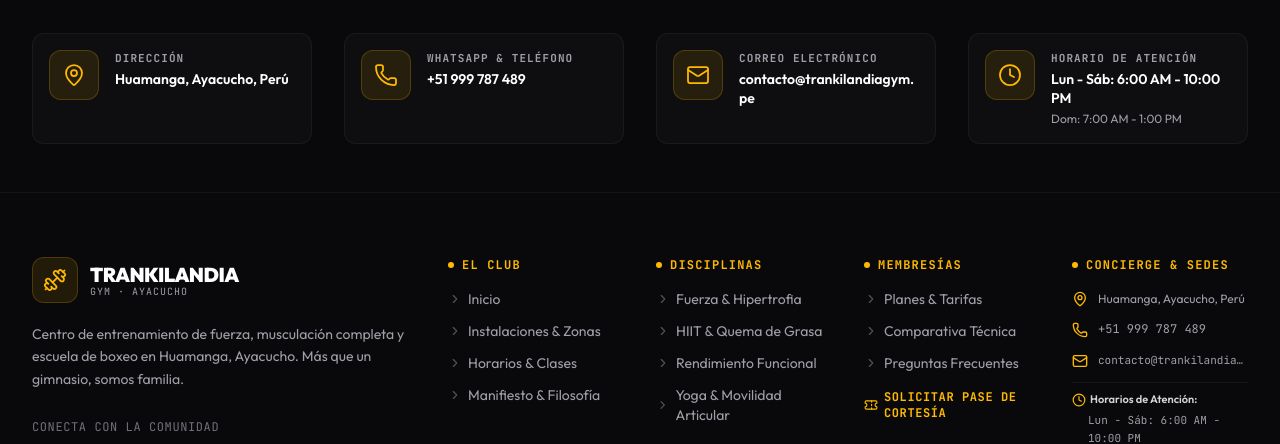
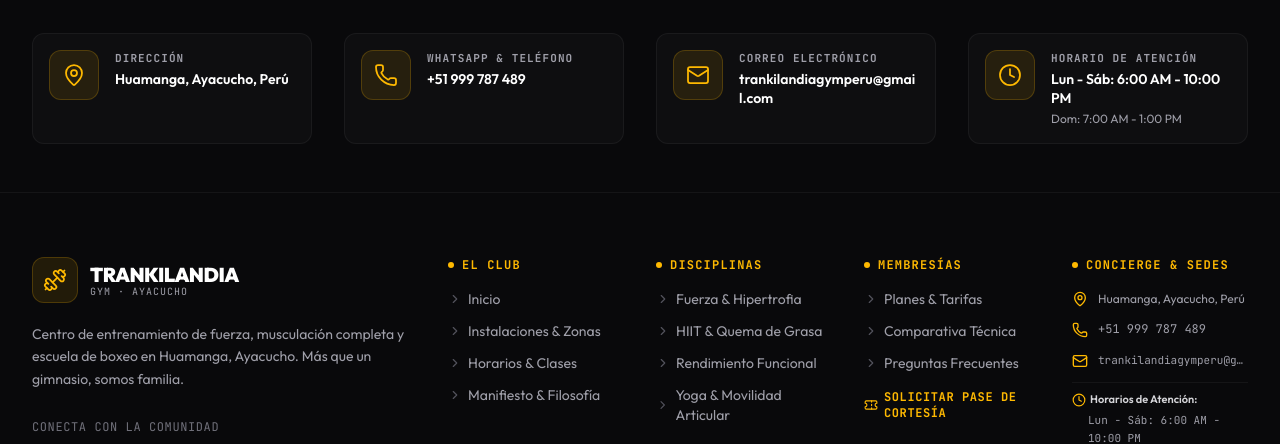
Before and after one commit to Trankilandia-web/trankilandiaweb, a React (Vite) app: page / in a window 1280 px wide. Shown: the part 4662-5106 px from the top of the page. Built offline with nearby package versions, Linux system fonts and the light colour scheme; no server answers.

Commit message:
feat(contact): update official gym email to trankilandiagymperu@gmail.com in contact data and Schema.org metadata

```diff
--- a/index.html
+++ b/index.html
@@ -36,6 +36,7 @@
       "slogan": "Más que un gimnasio, somos familia",
       "description": "Gimnasio de musculación, peso libre y escuela de boxeo en Huamanga, Ayacucho.",
       "telephone": "+51999787489",
+      "email": "trankilandiagymperu@gmail.com",
       "priceRange": "S/. 75 - S/. 140",
       "address": {
         "@type": "PostalAddress",
--- a/src/data/gymData.ts
+++ b/src/data/gymData.ts
@@ -105,7 +105,7 @@
   address: 'Huamanga, Ayacucho, Perú',
   phone: '+51999787489',
   phoneDisplay: '+51 999 787 489',
-  email: 'contacto@trankilandiagym.pe',
+  email: 'trankilandiagymperu@gmail.com',
   hours: {
     weekday: 'Lun - Sáb: 6:00 AM - 10:00 PM',
     sunday: 'Dom: 7:00 AM - 1:00 PM',
```
